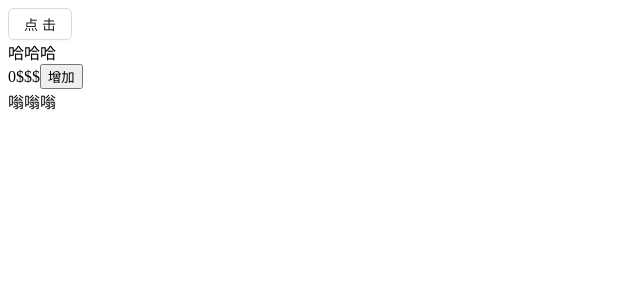
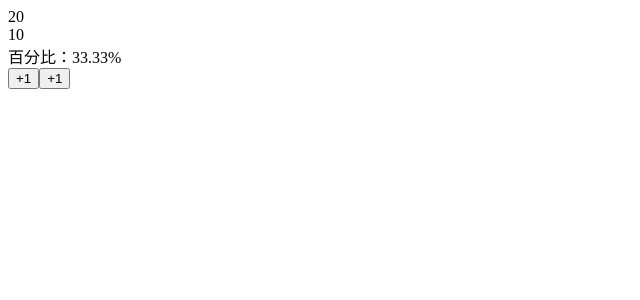
Before and after one commit to luo9527k/react-learn006, a React (Vite) app: page / in a window 1280 px wide. Shown: the top 300 px of the page, without its empty margins (0-640 px from the left). Built offline with nearby package versions, Linux system fonts and the light colour scheme.

Commit message:
1 file modified, 1 added

```diff
--- a/src/main.jsx
+++ b/src/main.jsx
@@ -7,10 +7,11 @@ import ReactDOM from 'react-dom/client'; //渲染核心
 // import Position from '../src/views/Position';
 // import Demo from '../src/views/Demo';
 // import Demo2 from '../src/views/Demo2';
-import Index from '../src/Test/Index';
+// import Index from '../src/Test/Index';
 // import Page from '../src/pages/Page';
 // import Page2 from '../src/pages/Page2';
-import Page3 from '../src/pages/Page3';
+// import Page3 from '../src/pages/Page3';
+import Page4 from '../src/pages/Page4';
 import { ConfigProvider } from 'antd';
 
 //获取id为root的容器，作为我们的根容器
@@ -27,9 +28,10 @@ root.render(
     {/* <Demo /> */}
     {/* 将参数传递给组件 */}
     {/* <Demo2 x="10" y="20" /> */}
-    <Index title="Index组件" />
+    {/* <Index title="Index组件" /> */}
     {/* <Page /> */}
     {/* <Page2 /> */}
-    <Page3 />
+    {/* <Page3 /> */}
+    <Page4 />
   </ConfigProvider>
 );
--- /dev/null
+++ b/src/pages/Page4.jsx
@@ -0,0 +1,53 @@
+import React, { useState, useMemo } from 'react';
+
+const Page4 = () => {
+  const [supNum, setSupNum] = useState(10),
+    [oppNum, setOppNum] = useState(20);
+
+  //计算百分比
+  // const total = supNum + oppNum;
+  // let ratio = '';
+  // if (total > 0) ratio = ((supNum / total) * 100).toFixed(2) + '%';
+
+  /*
+  let xxx= useMemo (callback,[dependencies])
+    - 第一次渲染组件的时候，callback执行
+    - 后期只有依赖的状态值发生变化，callback才会执行
+    - 每一次会把callback执行的返回结果赋值给xxx
+    useMemo具有“计算缓存”，在依赖的状态值没有发生改变，callback没有触发执行的时候，xxx获取的是上一次计算出来的结果
+
+    useMemo就是一个优化的Hook函数
+      - 如果函数组件中，有消耗性能/时间的计算操作，则尽可能用useMemo存储起来，设置对应的依赖
+      - 这样可以保证，当非依赖发生改变，不会去处理一些没有必要的操作，提高组件更新速度
+   */
+  let ratio = useMemo(() => {
+    let total = supNum + oppNum,
+      ratio = '--';
+    if (total > 0) ratio = ((supNum / total) * 100).toFixed(2) + '%';
+    return ratio;
+  }, [supNum, oppNum]);
+
+  return (
+    <>
+      <div>{oppNum}</div>
+      <div>{supNum}</div>
+      <div>百分比：{ratio}</div>
+      <button
+        onClick={() => {
+          setSupNum(supNum + 1);
+        }}
+      >
+        +1
+      </button>
+      <button
+        onClick={() => {
+          setOppNum(oppNum + 1);
+        }}
+      >
+        +1
+      </button>
+    </>
+  );
+};
+
+export default Page4;
```
